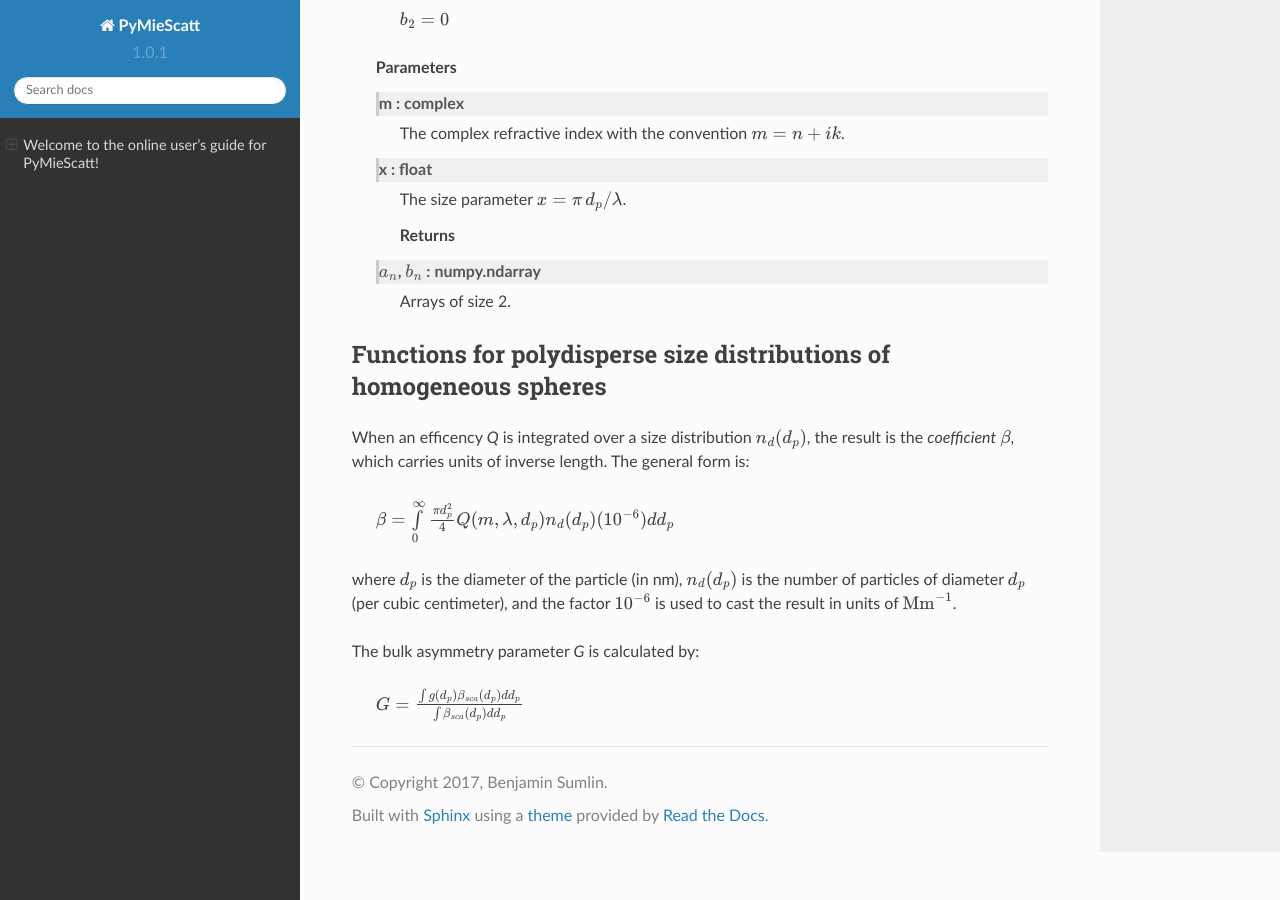
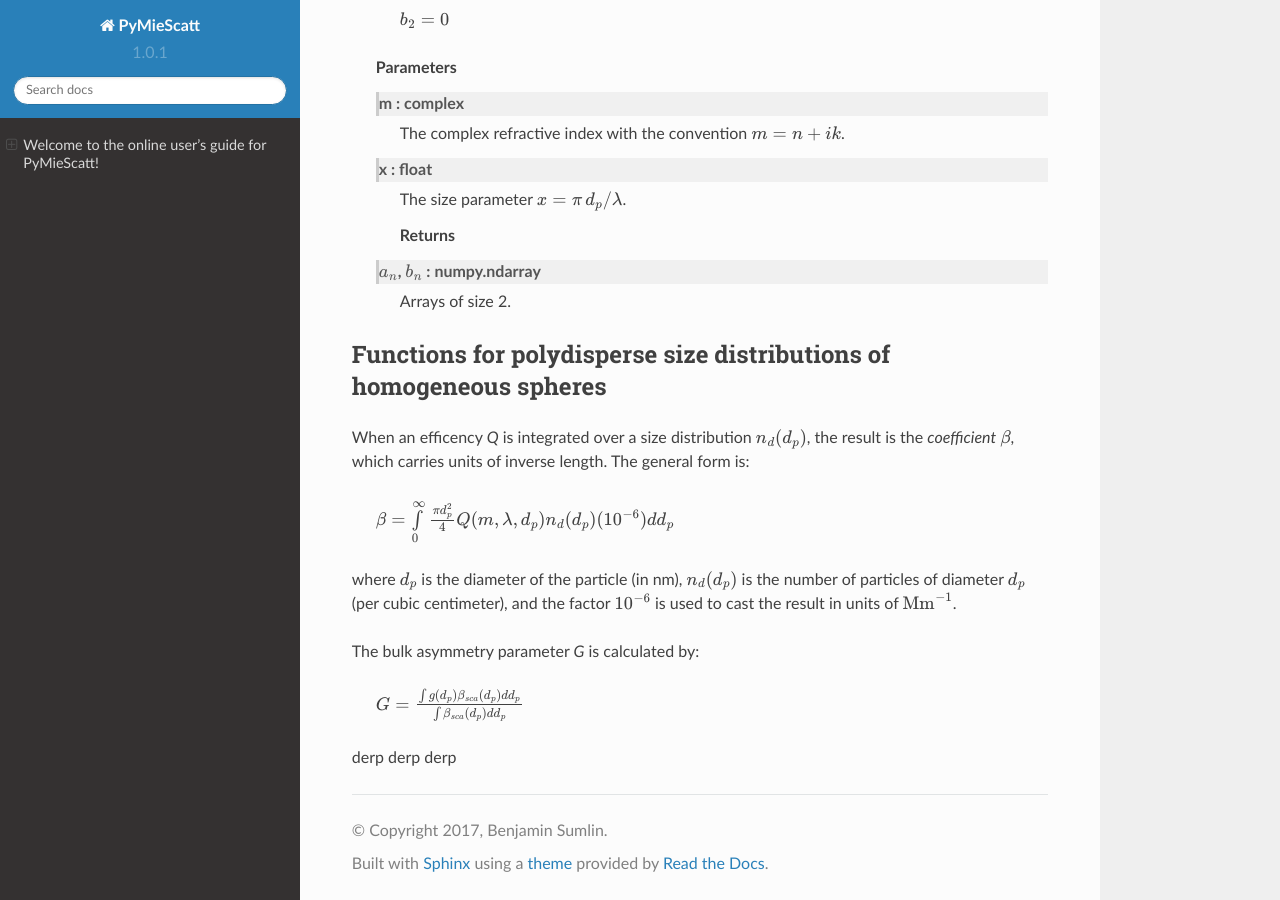
Before and after one commit to bsumlin/PyMieScatt, a Sphinx documentation site: the page built from docs/source/index.rst, in a window 1280 px wide and 900 px high, scrolled down 3954 px. Built offline with Sphinx 7.4.7 and the Read the Docs theme 2.0.0, drawn with Linux system fonts in a browser that asks for light colours; formulas are drawn with MathJax 3.

Commit message:
Update index.rst

```diff
--- a/docs/source/index.rst
+++ b/docs/source/index.rst
@@ -210,6 +210,7 @@ The bulk asymmetry parameter *G* is calculated by:
 
 		:math:`G=\frac{\int g(d_p)\beta_{sca}(d_p)dd_p}{\int \beta_{sca}(d_p)dd_p}`
 
+derp derp derp
 
 .. py:Function::`MieQ_withSizeDistribution(m, wavelength, sizeDistributionDiameterBins, sizeDistribution[, asDict=False])`
 
```
